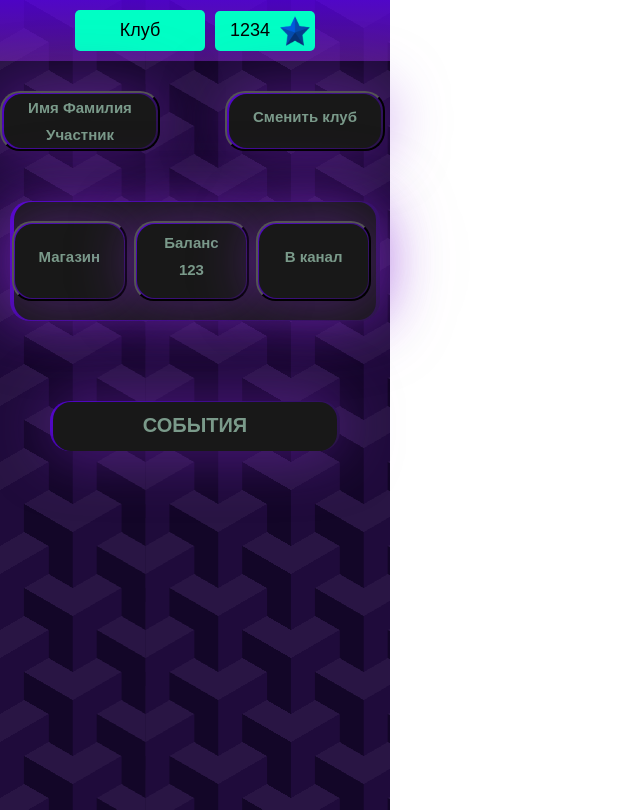
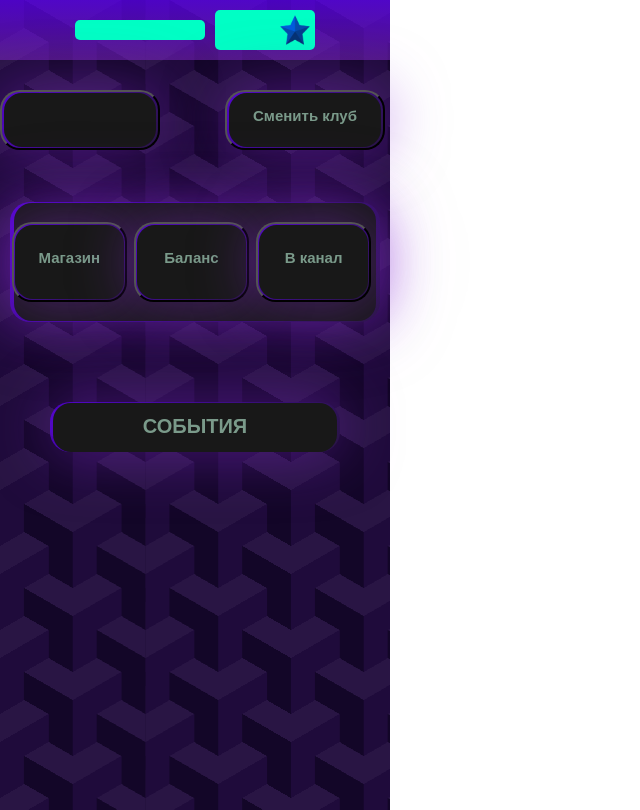
Before and after one commit to ska-19/Club_Bot, a FastAPI app: page /pages/main_base in a window 1280 px wide. Shown: the whole page, without its empty margins (0-640 px from the left). Run offline with FastAPI, Linux system fonts and the light colour scheme; some libraries are stand-ins or nearby versions.

Commit message:
delete zaglushka

```diff
--- a/src/templates/main_base.html
+++ b/src/templates/main_base.html
@@ -14,13 +14,13 @@
     <nav>
         <!-- кнопка клуба + кубки клуба + кликабельно-->
         <div class="logo-container">
-            <span class="site-name">{% block club_name %}{% endblock %}Клуб</span>
+            <span class="site-name">{% block club_name %}{% endblock %}</span>
         </div>
 
 
         <div class="image-container" style="display: flex; align-items: center">
             <span style="display: inline-block; text-align: center; width: calc(100% - 30px); flex-grow: 1;">
-                        {% block exp_club %}{% endblock %}1234
+                        {% block exp_club %}{% endblock %}
             </span>
             <img style="display: inline-block; vertical-align: middle; float: right;" src="/images/exp.png"
                  alt="Иконка">
@@ -39,9 +39,9 @@
         <div class="block1" style="margin-top: 20px">
             <button class="card" style="height: 60px; width: 160px; justify-content: center; vertical-align: center">
                 <h1 id="Name" style="bottom: 5px;font-size: 15px; color: #7a9a8a;position: relative; z-index: 2">
-                    {% block user %}{% endblock %}Имя Фамилия</h1>
+                    {% block user %}{% endblock %}</h1>
                 <h1 id="Status" style="bottom: 5px; font-size: 15px; color: #7a9a8a;position: relative; z-index: 2">
-                    {% block status %}{% endblock %}Участник</h1>
+                    {% block status %}{% endblock %}</h1>
             </button>
         </div>
 
@@ -83,7 +83,7 @@
                 <h1 style="bottom: 5px;font-size: 15px; color: #7a9a8a;position: relative; z-index: 2">
                     Баланс</h1>
                 <h1 style="bottom: 5px;font-size: 15px; color: #7a9a8a;position: relative; z-index: 2">
-                    {% block money %}{% endblock %}123</h1>
+                    {% block money %}{% endblock %}</h1>
             </button>
         </div>
 
```
